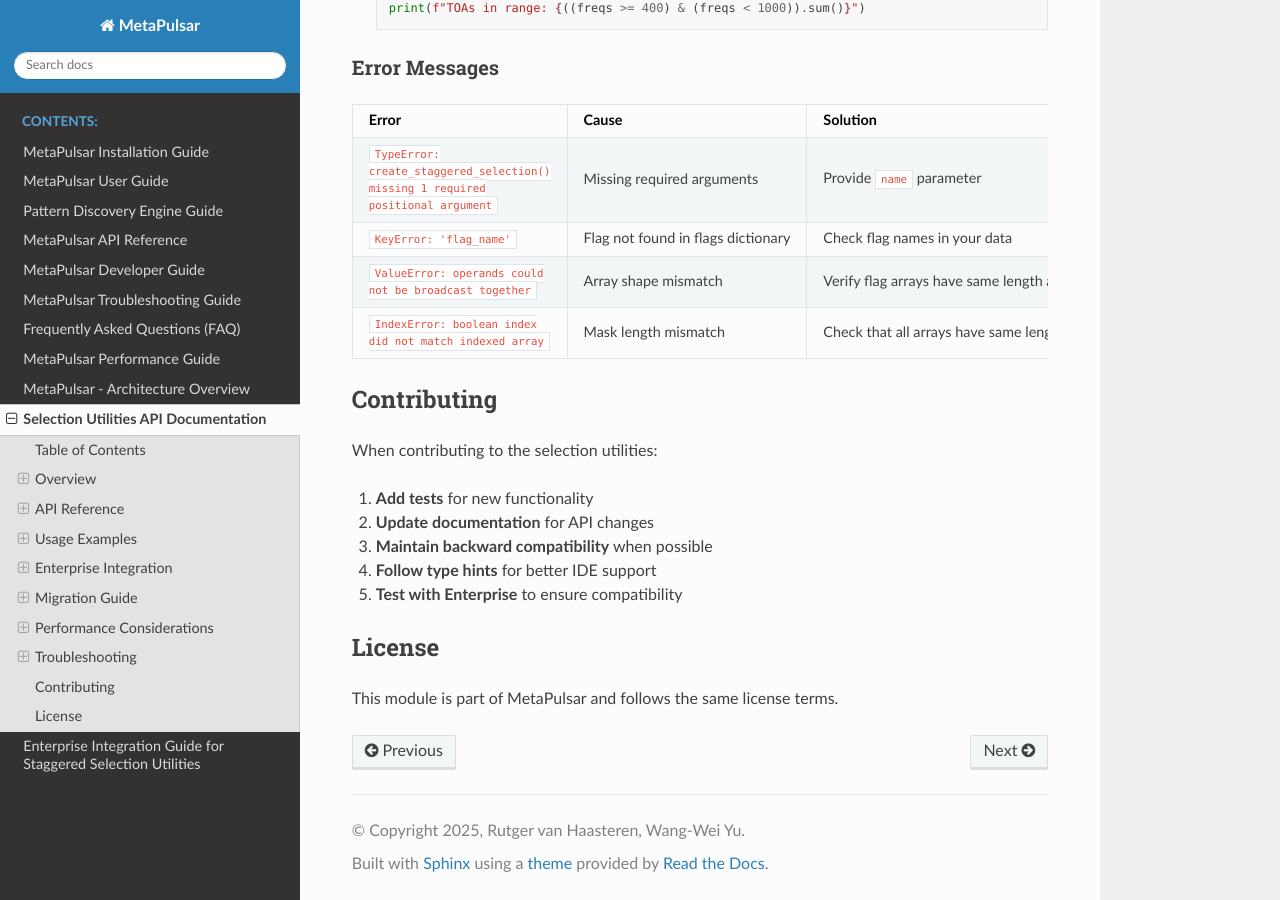
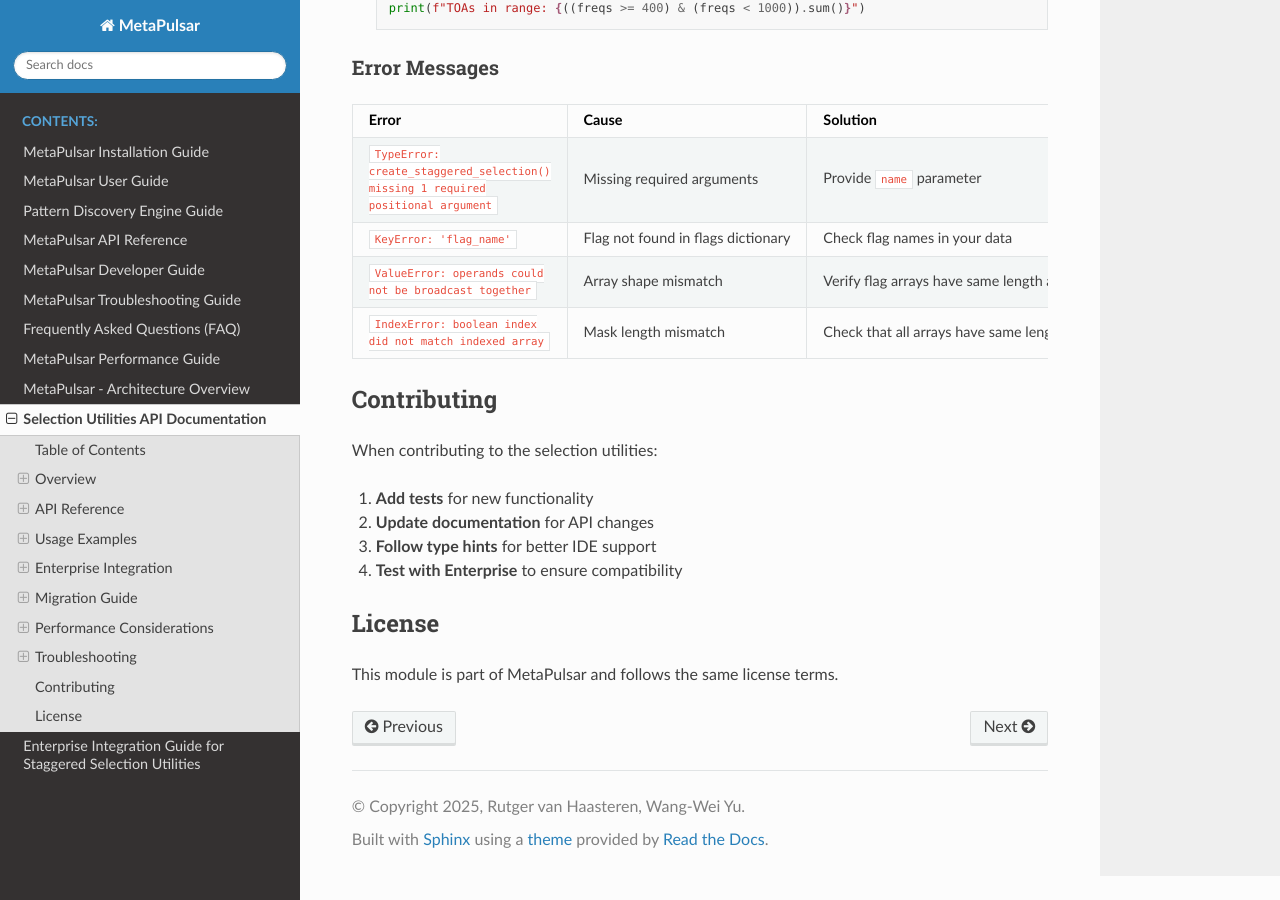
Before and after one commit to Richard-Mitchell1/metapulsar, a Sphinx documentation site: the page built from docs/selection_utils_api.md, in a window 1280 px wide and 900 px high, scrolled down 8707 px. Built offline with Sphinx 7.4.7 and the Read the Docs theme 3.1.0, drawn with Linux system fonts in a browser that asks for light colours.

Commit message:
refactor: Remove unnecessary backward compatibility code
- Remove unused build_parameter_mapping() alias method
- Remove inappropriate 'backward compatibility' language from documentation
- Clean up cargo-cult programming artifacts

The alias was never used and both methods were added simultaneously,
so no backward compatibility was needed. This removes dead code and
inappropriate language that suggested package bloat.

```diff
--- a/docs/selection_utils_api.md
+++ b/docs/selection_utils_api.md
@@ -405,9 +405,8 @@ When contributing to the selection utilities:
 
 1. **Add tests** for new functionality
 2. **Update documentation** for API changes
-3. **Maintain backward compatibility** when possible
-4. **Follow type hints** for better IDE support
-5. **Test with Enterprise** to ensure compatibility
+3. **Follow type hints** for better IDE support
+4. **Test with Enterprise** to ensure compatibility
 
 ## License
 
```
Also changed, not shown: 1 other file.
